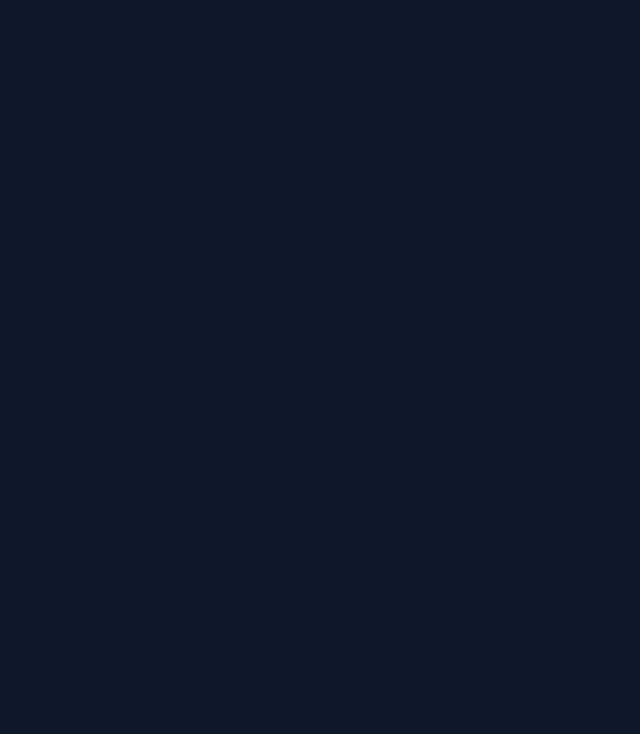
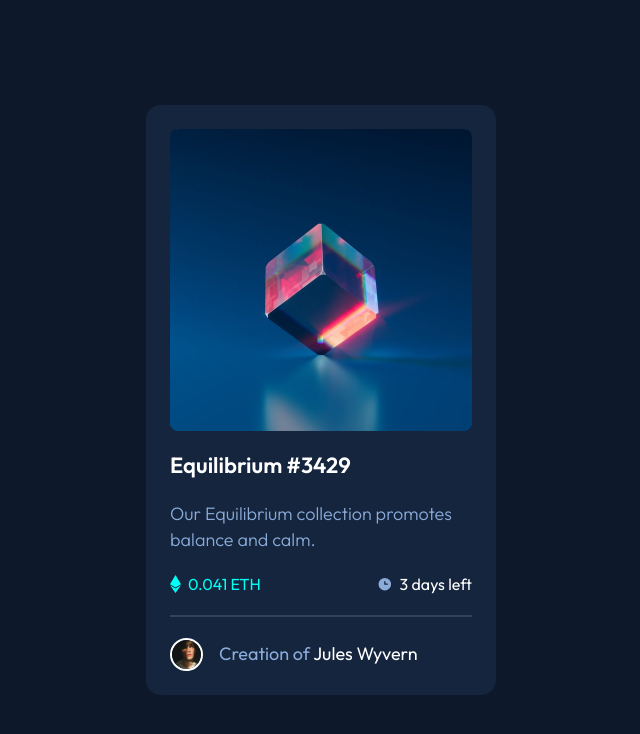
Before and after one commit to Cruse180795/NFT-Preview-Card-Component, a plain HTML site: page index.html in a window 1280 px wide. Shown: the whole page, without its empty margins (319-959 px from the left). Drawn offline with Linux system fonts and the light colour scheme.

Commit message:
Project Complete

```diff
--- a/Styles/style.css
+++ b/Styles/style.css
@@ -24,8 +24,177 @@ body{
     font-size: var(--fontsize);
     background-color: var(--bg-dark-blue);
     color: var(--white);
+
+    display: flex;
+    justify-content: center;
+    align-items: center;
+    min-height: 100vh;
+}
+
+a{
+    text-decoration: none;
+    color: var(--white);
+}
+
+img{
+    display: block;
+    width: 100%;
+    height: auto;
 }
 
 .utility--margin{
-    margin-top: 21px;
+    margin-top: 1.3125rem;
 }
+
+.card{
+    background-color: var(--card-dark-blue);
+    padding: 1.5rem;
+    width: 21.875rem;
+    border-radius: 0.9375rem;
+}
+
+.img__container{
+    position: relative;
+    cursor: pointer;
+}
+
+.img__container img{
+    border-radius: 8px;
+}
+
+.overlay{
+    background-color: var(--cyan);
+    border-radius: 10px;
+    transition: all .75s ease-in-out;
+}
+
+.overlay:hover img{
+    opacity: 0.6;
+}
+
+.view img{
+    width: 3rem;
+    height: auto;
+    position: absolute;
+    top: 40%;
+    left: 42.5%;
+    opacity: 0;
+    transition: all .75s ease-in-out;
+}
+
+.img__container:hover .view img{
+    opacity: 1;
+}
+
+.body__title{
+    font-size: 1.375rem;
+    font-weight: 600;
+    line-height: 1.7325rem;
+    cursor: pointer;
+    transition: all .75s ease-in-out;
+}
+
+.body__title:hover{
+    color: var(--cyan);
+}
+
+.body__description{
+    color: var(--soft-blue);
+    font-weight: 300;
+    line-height: 1.625rem;
+}
+
+.stats{
+    display: flex;
+    justify-content: space-between;
+    align-items: center;
+}
+
+.eth,
+.days{
+    display: flex;
+    align-items: center;
+    gap: 7px;
+}
+
+.eth img{
+    height: 1.125rem;
+    width: 11px;
+    display: inline;
+}
+
+.eth p,
+.days p{
+    display: inline;
+    font-size: 1rem;
+    line-height: 20.16px;
+}
+
+.eth p{
+    color: var(--cyan);
+}
+
+.days img{
+    height: 1rem;
+    width: 1rem;
+    display: inline;
+}
+
+hr{
+    border-top: none;
+    border-left: none;
+    border-right:none;
+    border: 1px solid var(--line-dark-blue);
+}
+
+.card__footer{
+    display: flex;
+    align-items: center;
+    gap: 1rem;
+}
+
+.card__footer img{
+    height: 2.0625rem;
+    width: 2.0625rem;
+    display: inline;
+    border: 2px solid white;
+    border-radius: 50%;
+}
+
+.card__footer p,
+.card__footer a{
+    line-height: 1.26rem;
+}
+
+.card__footer p{
+    display: inline;
+    color: var(--soft-blue);
+}
+
+.card__footer a{
+    cursor: pointer;
+    transition: all .75s ease-in-out;
+}
+
+.card__footer a:hover{
+    color: var(--cyan);
+}
+
+
+@media only screen and (max-width: 48em){
+
+    .utility--margin{
+        margin-top: 1.0625rem;
+    }
+
+    .card{
+        width: 20.4375rem;
+    }
+
+    .eth p,
+    .days p,
+    .card__footer p{
+        font-size: 0.9375;
+        line-height: 1.18125;
+    }
+}
--- a/index.html
+++ b/index.html
@@ -11,6 +11,40 @@
     <link href="https://fonts.googleapis.com/css2?family=Outfit:wght@300;400;600&display=swap" rel="stylesheet">
 </head>
 <body>
+    <section class="card">
+        <div class="img__container">
+            <div class="overlay">
+                <img src="./images/image-equilibrium.jpg" alt="">
+            </div>
 
+            <div class="view">
+                <img src="/images/icon-view.svg" alt="">
+            </div>
+        </div>
+
+        <div class="card__body">
+            <h1 class="body__title utility--margin">Equilibrium #3429</h1>
+            <p class="body__description utility--margin">Our Equilibrium collection promotes balance and calm.</p>
+
+            <div class="stats utility--margin">
+                <div class="eth">
+                    <img src="/images/icon-ethereum.svg" alt="">
+                    <p>0.041 ETH</p>
+                </div>
+
+                <div class="days">
+                    <img src="/images/icon-clock.svg" alt="">
+                    <p>3 days left</p>
+                </div>
+            </div>
+        </div>
+
+        <hr class="utility--margin">
+
+        <footer class="card__footer utility--margin">
+            <img src="/images/image-avatar.png" alt="">
+            <p>Creation of <a href="">Jules Wyvern</a></p>
+        </footer>
+    </section>
 </body>
 </html>
```
